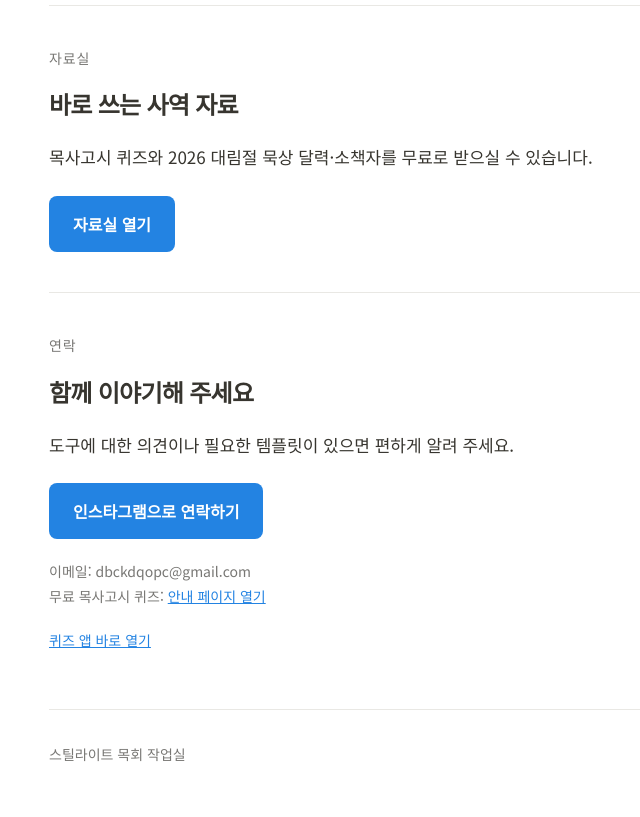
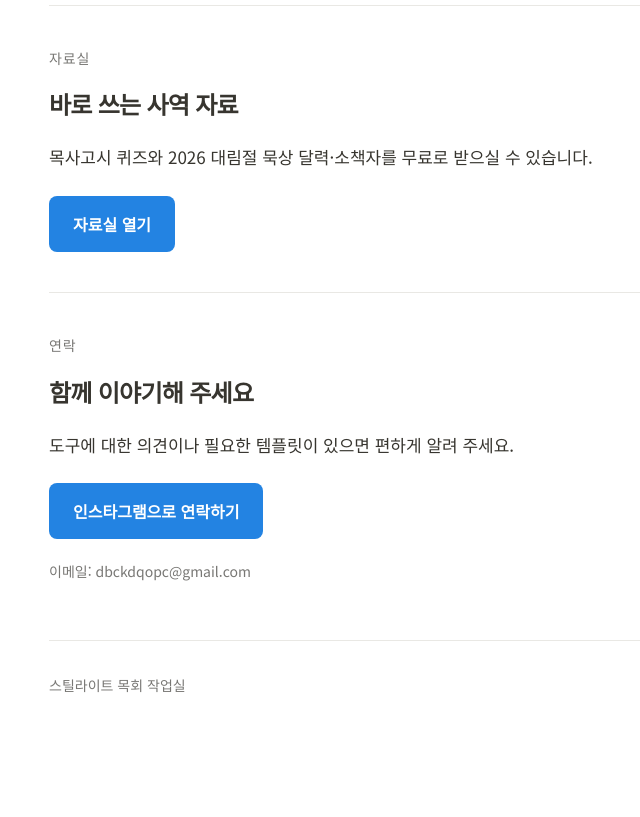
Before and after one commit to dbckdqopc/stillight, a plain HTML site: page index.html in a window 1280 px wide. Shown: the part 1454-2271 px from the top of the page, without its empty margins (271-911 px from the left). After the commit the page ends 2207 px from the top, so only its background shows below. Drawn offline with Linux system fonts and the light colour scheme.

Commit message:
Remove quiz links from contact section
Co-Authored-By: Claude Opus 5.5 <noreply@anthropic.com>
Claude-Session: https://claude.ai/code/session_017DBdSJYDkBHKUYi3R1Xzmr

```diff
--- a/index.html
+++ b/index.html
@@ -143,8 +143,7 @@ footer { padding-block: 32px 48px; border-top: 1px solid var(--line); font-size:
     <div class="contact">
       <a class="btn" href="https://www.instagram.com/stilllight_ethics/" target="_blank" rel="noopener">인스타그램으로 연락하기</a>
     </div>
-    <p class="note">이메일: dbckdqopc@gmail.com<br>무료 목사고시 퀴즈: <a href="https://frosted-vase-c5f.notion.site/4104429624d981ab9755ed8dc83ec8ea?source=copy_link" target="_blank" rel="noopener">안내 페이지 열기</a></p>
-    <p class="note"><a href="./quiz/">퀴즈 앱 바로 열기</a></p>
+    <p class="note">이메일: dbckdqopc@gmail.com</p>
   </section>
 
   <footer>스틸라이트 목회 작업실</footer>
```
